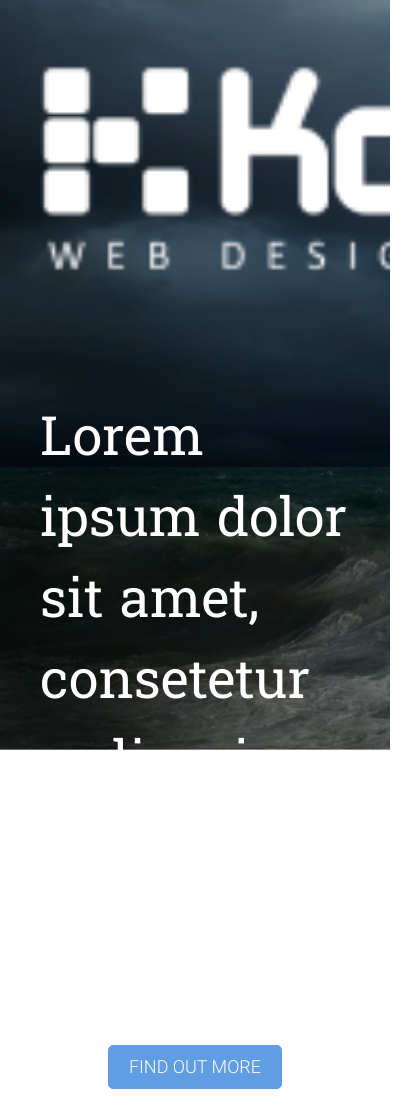
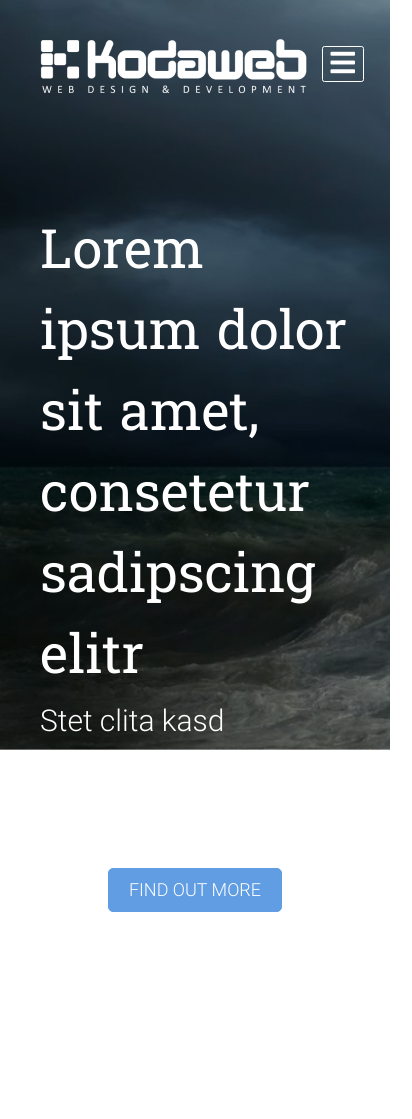
Before and after one commit to joywang912/koda-exam, a React (Create React App) app: page / in a window 390 px wide. Shown: the whole page, 412 px wide, since content can reach past the window. After the commit the page ends 942 px from the top, so only its background shows below. Built offline with nearby package versions, Linux system fonts and the light colour scheme.

Commit message:
refactor: add HeaderNav mobile style

```diff
--- a/package.json
+++ b/package.json
@@ -3,6 +3,7 @@
   "version": "0.1.0",
   "private": true,
   "dependencies": {
+    "@fortawesome/fontawesome-free": "^5.15.1",
     "@testing-library/jest-dom": "^5.11.6",
     "@testing-library/react": "^11.2.2",
     "@testing-library/user-event": "^12.3.0",
--- a/src/components/BannerContent/index.tsx
+++ b/src/components/BannerContent/index.tsx
@@ -7,7 +7,7 @@ const BannerContent = () => {
     return <div className="banner-content ">
         <h1 className="font-slab" dangerouslySetInnerHTML={{ __html: heading }} />
         <h2>{subHeading}</h2>
-        <div className="margin-t-30">
+        <div className="mt-5">
             <button className="btn btn-primary">Find out more</button>
         </div>
     </div>;
--- a/src/components/Header/HeaderNav.tsx
+++ b/src/components/Header/HeaderNav.tsx
@@ -32,13 +32,22 @@ const navList = [
 ];
 const HeaderNav = () => {
     const [active, setActive] = useState('home');
+    const [showNav, setShowNav] = useState(false);
 
-    return <ul className="nav header-nav font-slab">
+    return <nav className="navbar navbar-expand-lg header-nav">
+        <button
+            className="navbar-toggler header-nav__toggle-button"
+            type="button"
+            onClick={() => { setShowNav(!showNav); }}>
+            <i className="fa fa-bars"></i>
+        </button>
+        <div className={`header-nav__list-container collapse navbar-collapse ${showNav ? 'show' : ''}`} id="navbarTogglerDemo01">
+            <ul className="navbar-nav header-nav-list font-slab">
                 {
                     navList.map(nav => {
-                return <li key={nav.displayName} className="nav-item">
+                        return <li key={nav.displayName} className="nav-item header-nav-list__item">
                             <a href={nav.link}
-                        className={`nav-link ${active === nav.displayName ? 'active' : ''}`}
+                                className={`nav-link ${active === nav.displayName ? 'active' : ''}   header-nav-list__link`}
                                 onClick={() => { setActive(nav.displayName); }}>
                                 {nav.displayName}
                             </a>
@@ -46,7 +55,9 @@ const HeaderNav = () => {
                     })
                 }
 
-    </ul>;
+            </ul>
+        </div>
+    </nav>;
 };
 
 export default HeaderNav;
--- a/src/components/Header/header.scss
+++ b/src/components/Header/header.scss
@@ -9,19 +9,49 @@ header {
 }
 
 .header-nav {
+  flex: 1;
+  justify-content: flex-end;
+
+  &__list-container {
+    @media (max-width: 991px) {
+      position: absolute;
+      top: 5rem;
+      right: 1rem;
+      background-color: #fff;
+      padding: 1rem;
+      min-width: 180px;
+      border-radius: 5px;
+    }
+
+    @media (min-width: 992px) {
+      justify-content: flex-end;
+    }
+  }
+
+  &__toggle-button {
+    color: #fff;
+    font-size: 28px;
+    border: 1px solid #fff;
+    outline: none;
+  }
+
+  .header-nav__list-container .header-nav-list {
     font-size: 2rem;
     display: flex;
     align-content: center;
 
-  li {
+    &__item {
       padding: 0 1rem;
+    }
 
-    a {
+    &__link {
+      text-transform: capitalize;
+      border-bottom: 2px solid transparent;
+      padding: 0 2rem 0 1rem;
+
+      @media (min-width: 992px) {
         color: #fff;
-      text-transform: capitalize;
         padding: 0;
-      border-bottom: 2px solid transparent;
-
         &.active,
         &:hover {
           color: #fff;
@@ -30,3 +60,4 @@ header {
       }
     }
   }
+}
--- a/src/index.tsx
+++ b/src/index.tsx
@@ -1,5 +1,6 @@
 import React from 'react';
 import ReactDOM from 'react-dom';
+import '@fortawesome/fontawesome-free/css/all.css';
 import './index.scss';
 import App from './components/App';
 import reportWebVitals from './reportWebVitals';
--- a/src/scss/index.scss
+++ b/src/scss/index.scss
@@ -13,7 +13,3 @@ body {
 .font-slab {
   font-family: "Roboto Slab", Arial, sans-serif;
 }
-
-.margin-t-30 {
-  margin-top: 2rem;
-}
```
Also changed, not shown: 1 other file (tests, documents, lock files or other folders). Lines whose indentation alone changed are shown as unchanged.
